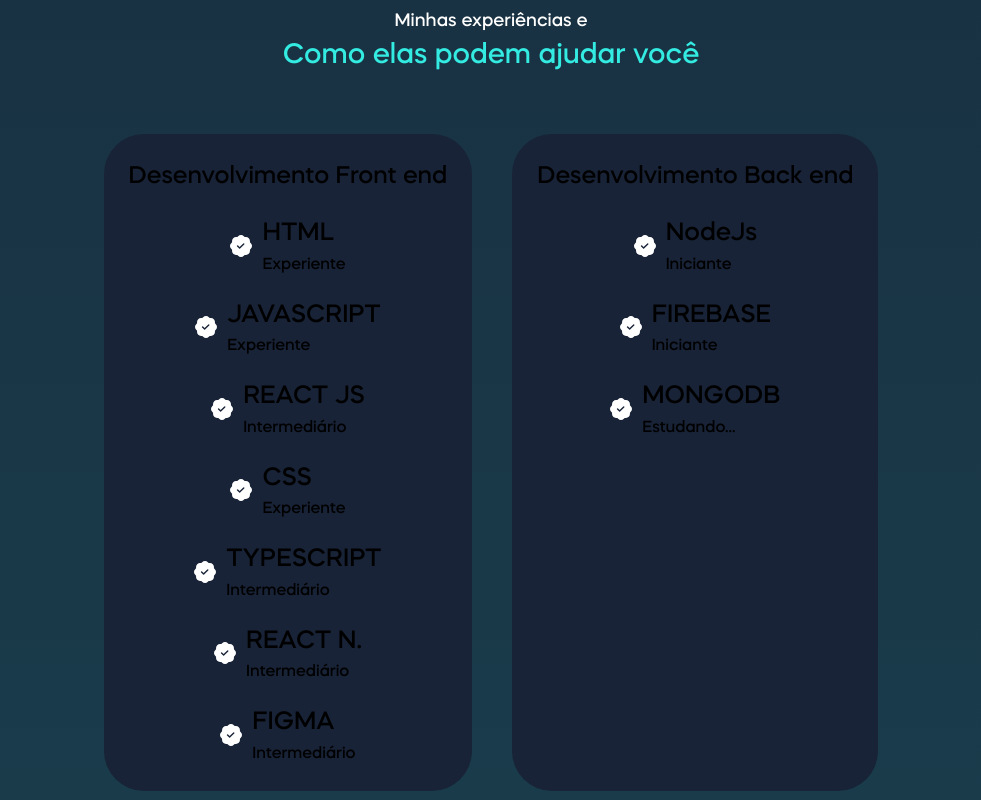
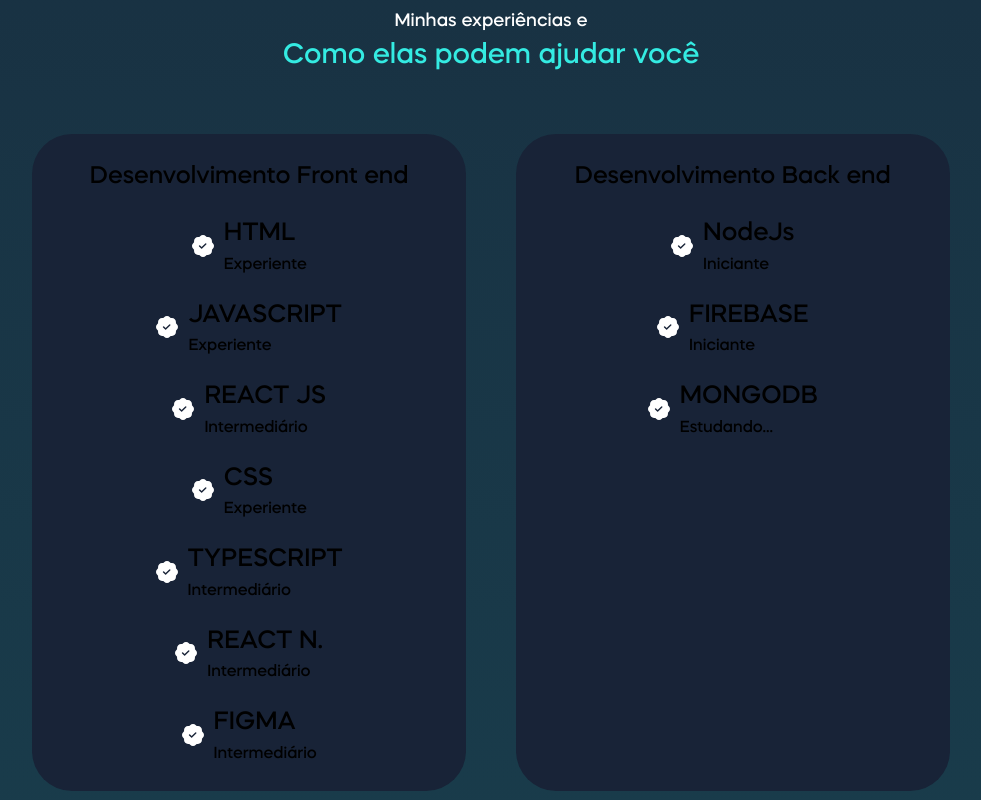
Before and after one commit to Devkelwin/portifolio, a Next.js app: page / in a window 1280 px wide. Shown: the part 1280-2080 px from the top of the page, without its empty margins (149-1130 px from the left). Built offline with nearby package versions, Linux system fonts and the light colour scheme.

Commit message:
seven commit

```diff
--- a/src/components/section2.tsx
+++ b/src/components/section2.tsx
@@ -9,9 +9,9 @@
 export default function Section2() {
   return (
     <section>
-      <div style={{ display: 'flex', justifyContent: 'center', padding: 20 }}>
-        <div style={{ background: "#182337", borderRadius: 40, marginTop: '3%', marginRight: 40, padding: 25, maxWidth: '100%' }}>
-          <h1 style={{ fontFamily: 'Mazzard', fontSize: 24 }}>Desenvolvimento Front end</h1>
+      <div style={{ display: 'flex', justifyContent: 'center', padding: 20, }}>
+        <div style={{ background: "#182337", borderRadius: 40, marginTop: '3%', padding: 25,width: '35%', marginRight: '4%'}}>
+          <h1 style={{ fontFamily: 'Mazzard', fontSize: 24,textAlign: 'center' }}>Desenvolvimento Front end</h1>
           <div style={{ display: 'flex', flexDirection: 'column',alignItems: 'center' }}>
             <SkillItem icon={<BsPatchCheckFill color='#fff' size={22} />} title="HTML" level="Experiente" />
             <SkillItem icon={<BsPatchCheckFill color='#fff' size={22} />} title="JAVASCRIPT" level="Experiente" />
@@ -23,8 +23,8 @@
           </div>
         </div>
 
-        <div style={{ background: "#182337", borderRadius: 40, marginTop: '3%', padding: 25, maxWidth: '100%' }}>
-          <h1 style={{ fontFamily: 'Mazzard', fontSize: 24 }}>Desenvolvimento Back end</h1>
+        <div style={{ background: "#182337", borderRadius: 40, marginTop: '3%', padding: 25, width:'35%' }}>
+          <h1 style={{ fontFamily: 'Mazzard', fontSize: 24,textAlign: 'center' }}>Desenvolvimento Back end</h1>
           <div style={{ display: 'flex', flexDirection: 'column',alignItems: 'center'}}>
             <SkillItem icon={<BsPatchCheckFill color='#fff' size={22}  />}title="NodeJs" level="Iniciante" />
             <SkillItem icon={<BsPatchCheckFill color='#fff' size={22} />} title="FIREBASE" level="Iniciante" />
```
